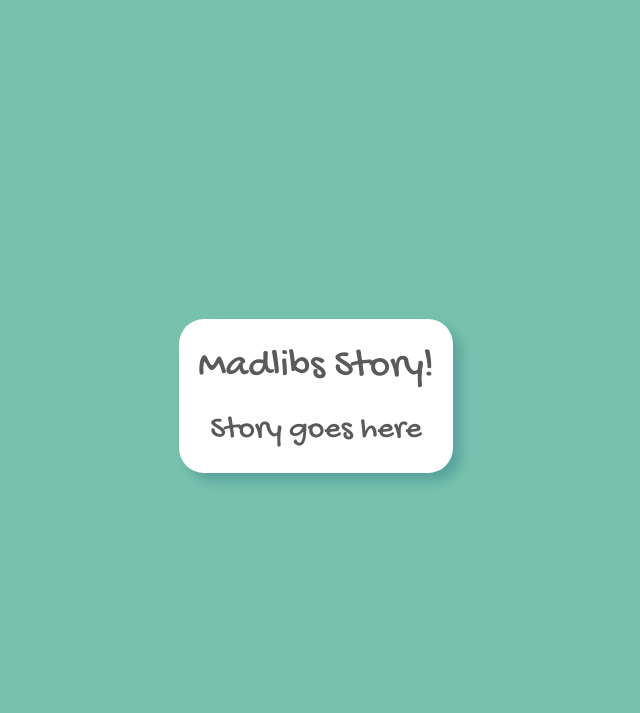
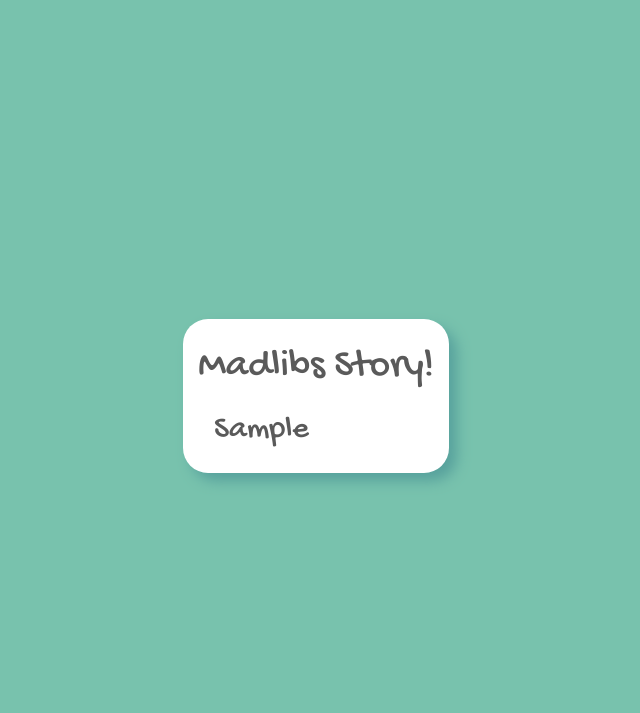
Before and after one commit to iyang0/flask-madlibs, a Flask app: template templates/story.html in a window 1280 px wide. Shown: the top 713 px of the page, without its empty margins (324-964 px from the left). Run offline with Flask 2, Linux system fonts and the light colour scheme; the template is opened without the code that fills it: most values are stand-ins (such as "Sample title", 1, 10 or a date in 2020).

Commit message:
adds functionality to show resulting story for answers

```diff
--- a/app.py
+++ b/app.py
@@ -10,14 +10,22 @@ debug = DebugToolbarExtension(app)
 
 @app.route('/')
 def root():
+    """Prompts user for input text"""
     story_prompts = silly_story.prompts
-    print(story_prompts)
+
     return render_template(
         "questions.html",
         prompts=story_prompts)
 
 @app.route('/results')
 def story():
+    """Generates a story from the input and places it in the DOM"""
+
+    story_answers = request.args
+
+    story_template = silly_story.generate(story_answers)
+
     return render_template(
-        "story.html"
+        "story.html",
+        final_story = story_template
         )
--- a/templates/questions.html
+++ b/templates/questions.html
@@ -9,8 +9,9 @@
   <form action="results" class="pb-4">
 
   <!-- an example of one field -- you should make these autogenerated! -->
+  <!-- Added the {{ prompt }} variable and looped through with Jinja to make the form dynamic -->
+  {% for prompt in prompts %}
     <div class="form-group row">
-      {% for prompt in prompts %}
         <label class="col-5 col-form-label text-right">{{ prompt }}</label>
         <div class="col-7">
           <input
@@ -19,8 +20,8 @@
               aria-label="{{ prompt }}"
               class="form-control">
         </div>
-      {% endfor %}
     </div>
+    {% endfor %}
 
     <button class="btn btn-primary btn-lg w-100">
       Make My Story!
--- a/templates/story.html
+++ b/templates/story.html
@@ -5,6 +5,6 @@
 {% block content %}
 
   <h1 class="pt-4 mb-3 text-center">Madlibs Story!</h1>
-  <h2 class="pt-1 pl-3 pr-3 pb-4">Story goes here</h2>
+  <h2 class="pt-1 pl-3 pr-3 pb-4">{{ final_story }}</h2>
 
 {% endblock %}
```
